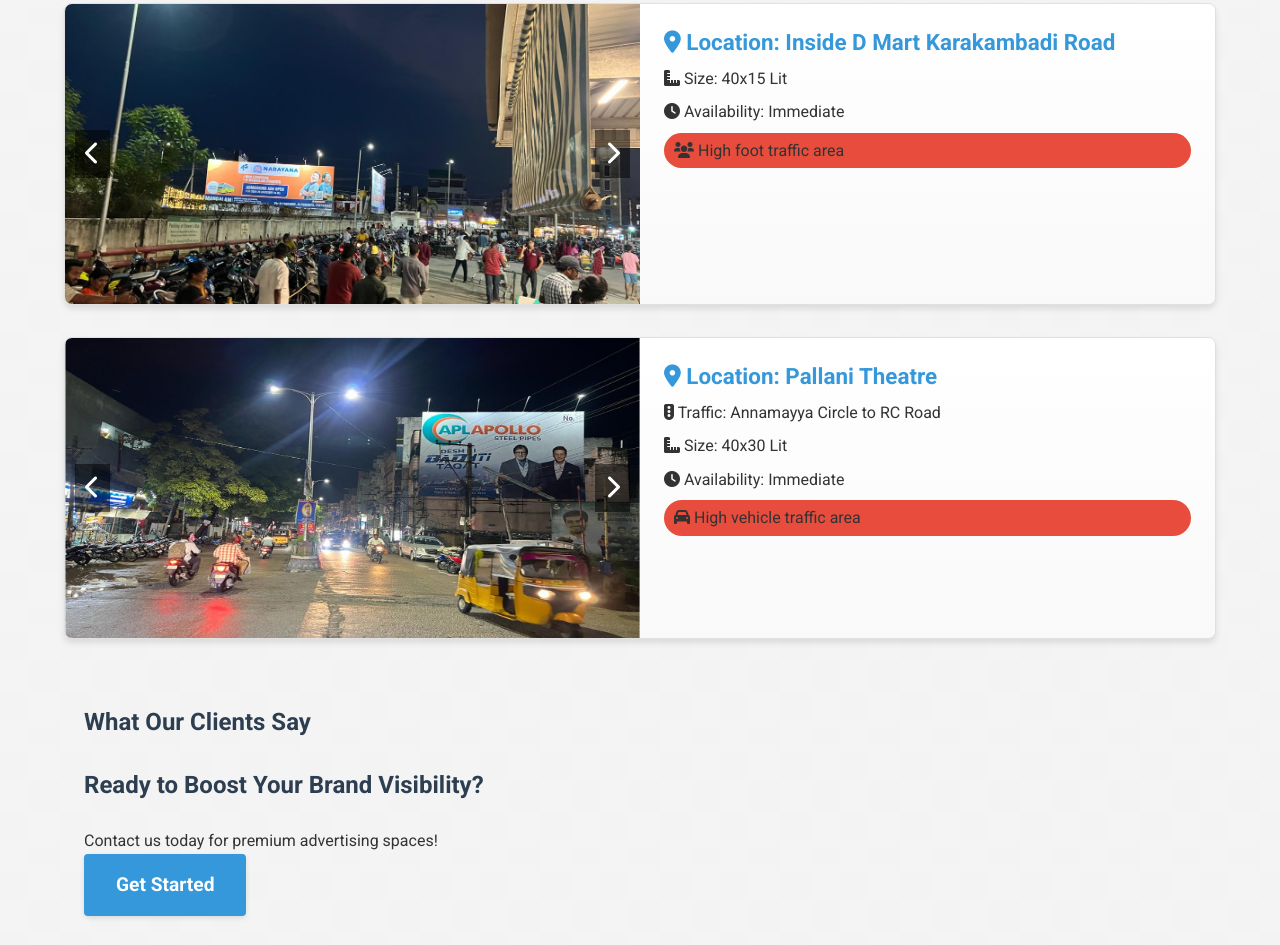
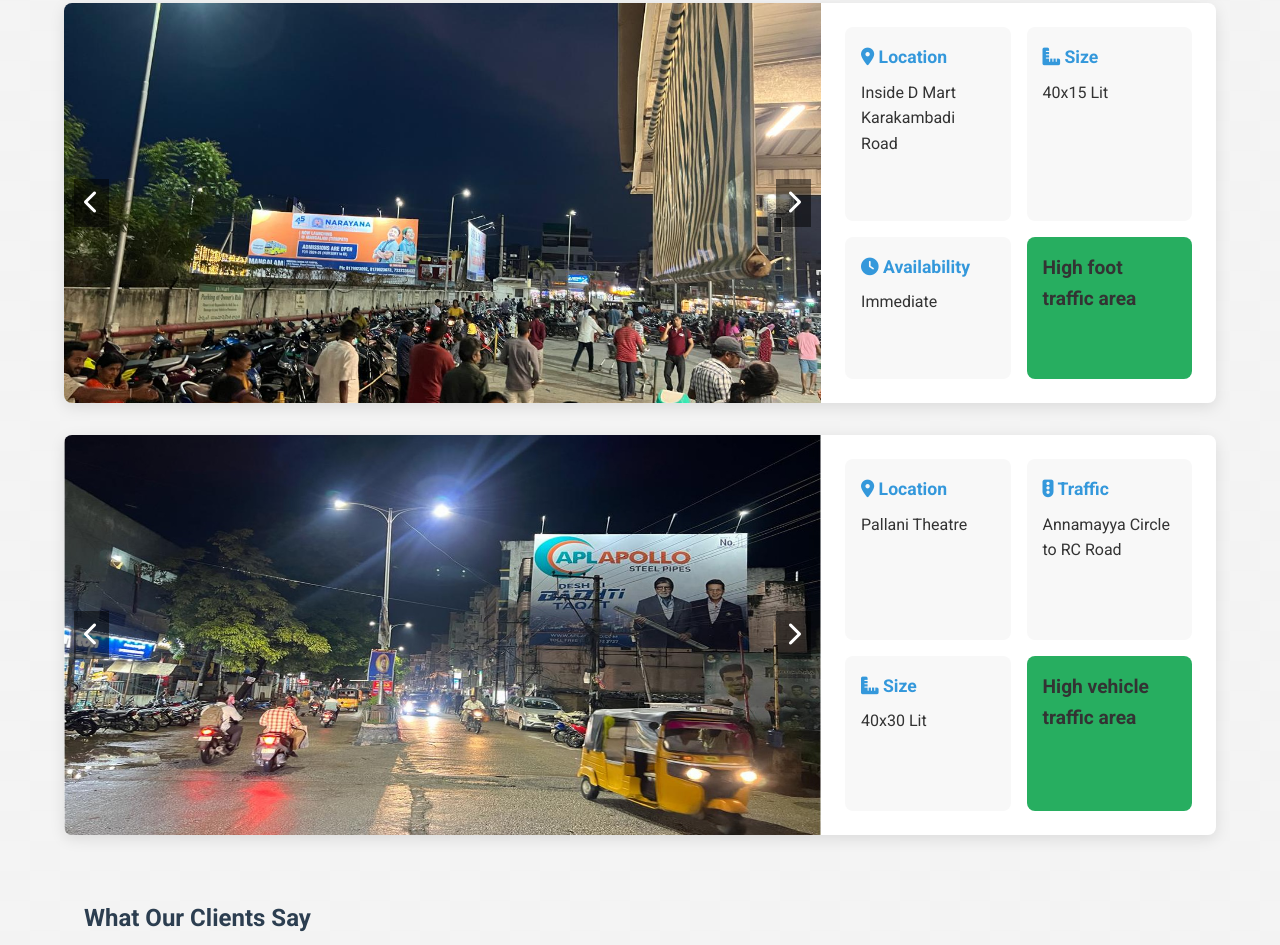
Before and after one commit to ChaithanyaAds/VacantList, a plain HTML site: page index.html in a window 1280 px wide. Shown: the part 1019-1964 px from the top of the page. Drawn offline with nearby package versions, Linux system fonts and the light colour scheme.

Commit message:
Add files via upload

```diff
--- a/index.html
+++ b/index.html
@@ -36,30 +36,59 @@
         <div class="hoarding">
             <div class="image-container">
                 <img src="pic.jpeg" alt="Hoarding 1" class="active">
-                <img src="pic_1.jpg" alt="Hoarding 1 - View 2" style="display: none;">
+                <img src="pic_1.jpg" alt="Hoarding 1 - View 2">
+                <div class="image-overlay">
+                    <h3>Inside D Mart Karakambadi Road</h3>
+                    <p>40x15 Lit | High foot traffic area</p>
+                </div>
+                <button class="arrow-btn prev"><i class="fas fa-chevron-left"></i></button>
                 <button class="arrow-btn next"><i class="fas fa-chevron-right"></i></button>
-                <button class="arrow-btn prev"><i class="fas fa-chevron-left"></i></button>
             </div>
             <div class="hoarding-info">
-                <h3><i class="fas fa-map-marker-alt"></i> Location: Inside D Mart Karakambadi Road</h3>
-                <p><i class="fas fa-ruler-combined"></i> Size: 40x15 Lit</p>
-                <p><i class="fas fa-clock"></i> Availability: Immediate</p>
-                <p class="highlight"><i class="fas fa-users"></i> High foot traffic area</p>
+                <div class="info-card">
+                    <h3><i class="fas fa-map-marker-alt"></i> Location</h3>
+                    <p>Inside D Mart Karakambadi Road</p>
+                </div>
+                <div class="info-card">
+                    <h3><i class="fas fa-ruler-combined"></i> Size</h3>
+                    <p>40x15 Lit</p>
+                </div>
+                <div class="info-card">
+                    <h3><i class="fas fa-clock"></i> Availability</h3>
+                    <p>Immediate</p>
+                </div>
+                <div class="info-card highlight">
+                    <p>High foot traffic area</p>
+                </div>
             </div>
         </div>
         <div class="hoarding">
             <div class="image-container">
                 <img src="pic1.jpg" alt="Hoarding 2" class="active">
                 <img src="pic1_1.jpg" alt="Hoarding 2 - View 2" style="display: none;">
+                <div class="image-overlay">
+                    <h3>Pallani Theatre</h3>
+                    <p>40x30 Lit | High vehicle traffic area</p>
+                </div>
                 <button class="arrow-btn next"><i class="fas fa-chevron-right"></i></button>
                 <button class="arrow-btn prev"><i class="fas fa-chevron-left"></i></button>
             </div>
             <div class="hoarding-info">
-                <h3><i class="fas fa-map-marker-alt"></i> Location: Pallani Theatre</h3>
-                <p><i class="fas fa-traffic-light"></i> Traffic: Annamayya Circle to RC Road</p>
-                <p><i class="fas fa-ruler-combined"></i> Size: 40x30 Lit</p>
-                <p><i class="fas fa-clock"></i> Availability: Immediate</p>
-                <p class="highlight"><i class="fas fa-car"></i> High vehicle traffic area</p>
+                <div class="info-card">
+                    <h3><i class="fas fa-map-marker-alt"></i> Location</h3>
+                    <p>Pallani Theatre</p>
+                </div>
+                <div class="info-card">
+                    <h3><i class="fas fa-traffic-light"></i> Traffic</h3>
+                    <p>Annamayya Circle to RC Road</p>
+                </div>
+                <div class="info-card">
+                    <h3><i class="fas fa-ruler-combined"></i> Size</h3>
+                    <p>40x30 Lit</p>
+                </div>
+                <div class="info-card highlight">
+                    <p>High vehicle traffic area</p>
+                </div>
             </div>
         </div>
     </div>
--- a/script.js
+++ b/script.js
@@ -23,11 +23,7 @@ document.addEventListener('DOMContentLoaded', () => {
         let currentIndex = 0;
 
         function showImage(index) {
-            images.forEach(img => {
-                img.style.display = 'none';
-                img.classList.remove('active');
-            });
-            images[index].style.display = 'block';
+            images.forEach(img => img.classList.remove('active'));
             images[index].classList.add('active');
         }
 
--- a/style.css
+++ b/style.css
@@ -5,8 +5,8 @@
     --secondary-color: #2c3e50;
     --text-color: #333;
     --background-color: #f4f4f4;
-    --highlight-color: #e74c3c;
-    --accent-color: #2ecc71;
+    --highlight-color: #27ae60; /* Changed from #e74c3c to a more professional green */
+    --accent-color: #f39c12;
 }
 
 * {
@@ -102,24 +102,22 @@ h2 {
     background: #fff;
     border-radius: 8px;
     overflow: hidden;
-    box-shadow: 0 4px 6px rgba(0, 0, 0, 0.1);
+    box-shadow: 0 4px 15px rgba(0, 0, 0, 0.1);
     margin-bottom: 2rem;
     transition: all 0.3s ease;
-    border: 1px solid #e0e0e0;
     display: flex;
     flex-direction: column;
 }
 
 .hoarding:hover {
-    transform: translateY(-10px);
-    box-shadow: 0 15px 30px rgba(0, 0, 0, 0.1);
-    background-color: #f8f8f8;
+    transform: translateY(-5px);
+    box-shadow: 0 15px 30px rgba(0, 0, 0, 0.2);
 }
 
 .image-container {
     position: relative;
     width: 100%;
-    height: 300px;
+    height: 400px;
     overflow: hidden;
 }
 
@@ -127,62 +125,96 @@ h2 {
     width: 100%;
     height: 100%;
     object-fit: cover;
+    transition: transform 0.5s ease;
+}
+
+.image-container:hover img {
+    transform: scale(1.05);
+}
+
+.image-overlay {
+    position: absolute;
+    bottom: 0;
+    left: 0;
+    right: 0;
+    background: linear-gradient(to top, rgba(0,0,0,0.8), transparent);
+    color: #fff;
+    padding: 20px;
+    transform: translateY(100%);
     transition: transform 0.3s ease;
 }
 
-.arrow-btn {
-    position: absolute;
-    top: 50%;
-    transform: translateY(-50%);
-    background-color: rgba(0, 0, 0, 0.5);
-    color: white;
-    border: none;
-    padding: 10px;
-    cursor: pointer;
-    font-size: 1.5rem;
-    transition: background-color 0.3s ease;
+.image-container:hover .image-overlay {
+    transform: translateY(0);
 }
 
-.arrow-btn:hover {
-    background-color: rgba(0, 0, 0, 0.8);
+.image-overlay h3 {
+    font-size: 1.4rem;
+    margin-bottom: 5px;
 }
 
-.arrow-btn.prev {
-    left: 10px;
-}
-
-.arrow-btn.next {
-    right: 10px;
+.image-overlay p {
+    font-size: 1rem;
+    opacity: 0.8;
 }
 
 .hoarding-info {
     padding: 1.5rem;
-    flex-grow: 1;
-    display: flex;
-    flex-direction: column;
-    justify-content: flex-start;
-    background: linear-gradient(to bottom, #ffffff, #f9f9f9);
+    display: grid;
+    grid-template-columns: repeat(2, 1fr);
+    gap: 1rem;
 }
 
-.hoarding h3 {
-    color: var(--primary-color);
-    margin-bottom: 0.5rem;
-    font-size: 1.4rem;
-    line-height: 1.3;
+.info-card {
+    background: #f8f8f8;
+    border-radius: 8px;
+    padding: 1rem;
+    transition: all 0.3s ease;
 }
 
-.hoarding p {
+.info-card:hover {
+    background: #f0f0f0;
+    transform: translateY(-3px);
+}
+
+.info-card h3 {
+    color: var(--primary-color);
+    font-size: 1.1rem;
     margin-bottom: 0.5rem;
+}
+
+.info-card p {
     font-size: 1rem;
     color: var(--text-color);
 }
 
-.highlight {
-    background-color: var(--highlight-color);
-    color: white;
-    padding: 5px 10px;
-    border-radius: 20px;
-    display: inline-block;
+.info-card.highlight {
+    background: var(--highlight-color);
+    color: #fff;
+}
+
+.info-card.highlight h3 {
+    display: none;
+}
+
+.info-card.highlight p {
+    font-size: 1.2rem;
+    font-weight: bold;
+}
+
+@media (min-width: 768px) {
+    .hoarding {
+        flex-direction: row;
+        align-items: stretch;
+    }
+
+    .image-container {
+        width: 60%;
+    }
+
+    .hoarding-info {
+        width: 40%;
+    }
 }
 
 .about-content, .contact-info, .contact-form {
@@ -492,3 +524,51 @@ footer {
         scroll-snap-align: start;
     }
 }
+
+.arrow-btn {
+    position: absolute;
+    top: 50%;
+    transform: translateY(-50%);
+    background: rgba(0, 0, 0, 0.5);
+    color: #fff;
+    border: none;
+    padding: 10px;
+    cursor: pointer;
+    font-size: 1.5rem;
+    transition: background 0.3s ease;
+    z-index: 10;
+}
+
+.arrow-btn:hover {
+    background: rgba(0, 0, 0, 0.8);
+}
+
+.arrow-btn.prev {
+    left: 10px;
+}
+
+.arrow-btn.next {
+    right: 10px;
+}
+
+.image-container {
+    position: relative;
+    width: 100%;
+    height: 400px;
+    overflow: hidden;
+}
+
+.image-container img {
+    position: absolute;
+    top: 0;
+    left: 0;
+    width: 100%;
+    height: 100%;
+    object-fit: cover;
+    transition: opacity 0.5s ease;
+    opacity: 0;
+}
+
+.image-container img.active {
+    opacity: 1;
+}
```
